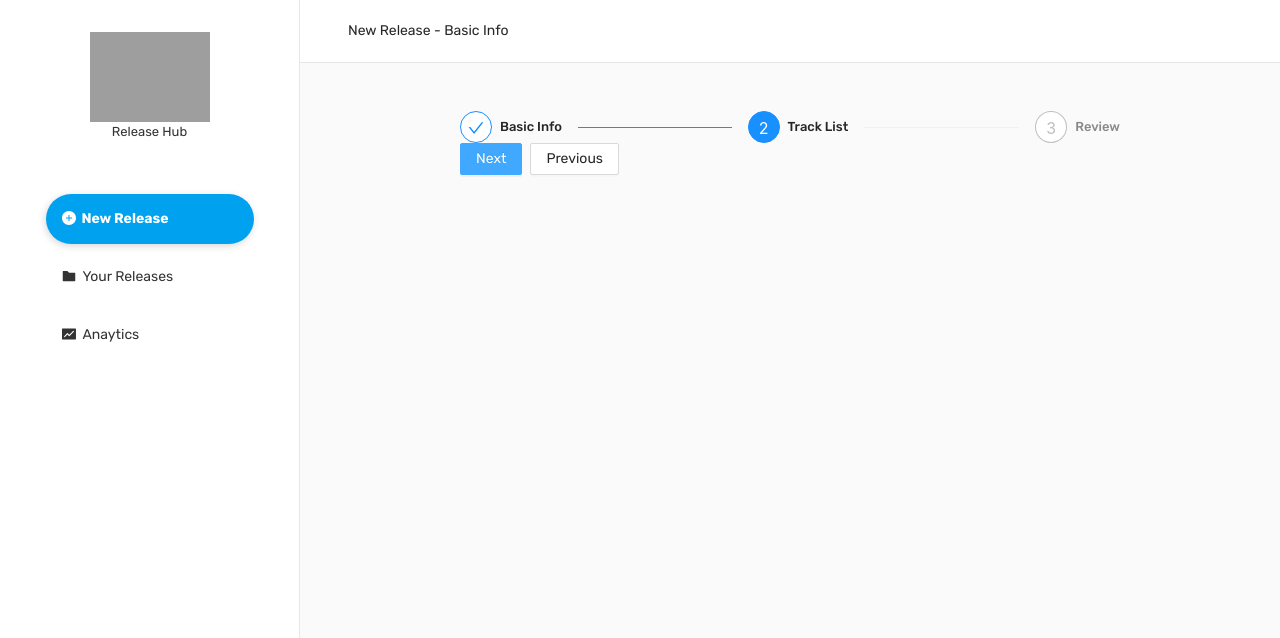
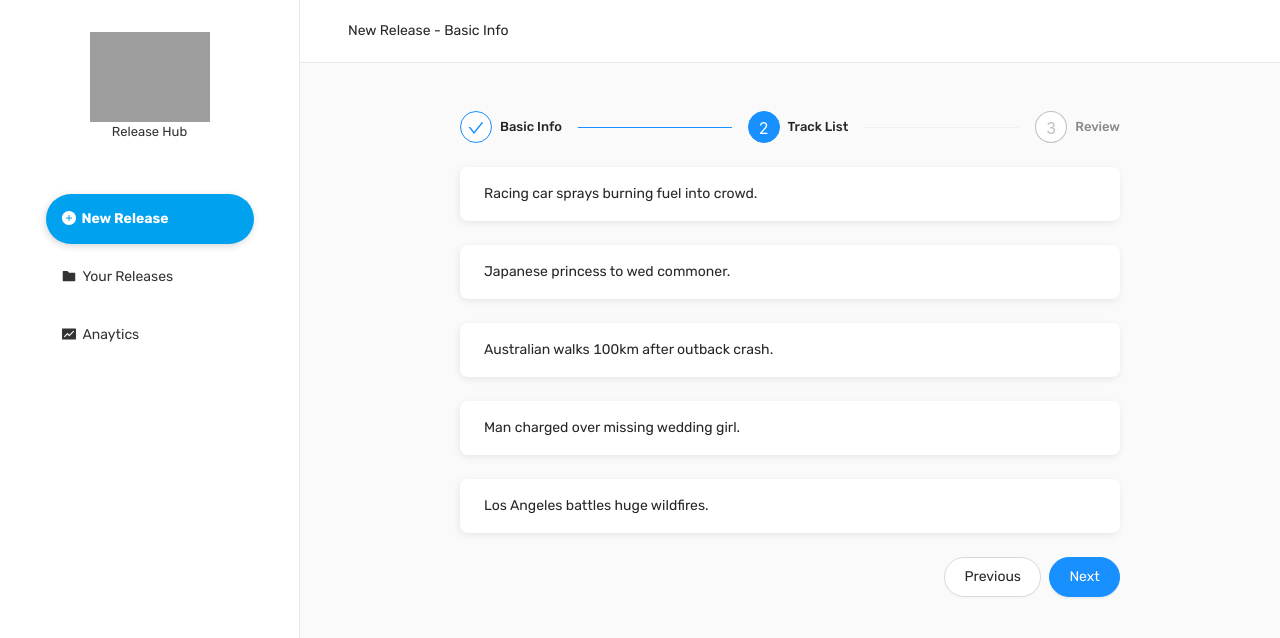
Before and after one commit to SivasubramanianE/rayapp-admin-frontend, a React (Create React App) app: page / in a window 1280 px wide. Both pictures are taken after a click on the button "Next". Shown: the top 638 px of the page. Built offline with nearby package versions, Linux system fonts and the light colour scheme; grey boxes are pictures that could not be loaded.

Commit message:
- Form fixes.

```diff
--- a/src/components/NewRelease/BasicInfoForm/index.js
+++ b/src/components/NewRelease/BasicInfoForm/index.js
@@ -194,8 +194,12 @@ export default function BasicInfoForm({ nextStep }) {
           </Form.Item>
 
           <Form.Item {...tailLayout}>
-            <PrimaryButton type="primary" htmlType="submit" className="submit-btn">
-              Submit
+            <PrimaryButton
+              type="primary"
+              /* htmlType="submit" */ className="submit-btn"
+              onClick={nextStep}
+            >
+              Next
             </PrimaryButton>
           </Form.Item>
         </Form>
--- /dev/null
+++ b/src/components/NewRelease/TrackList/index.js
@@ -0,0 +1,23 @@
+import React from "react";
+import { List } from "antd";
+import { TrackListWrapper } from "./styles";
+
+const data = [
+  "Racing car sprays burning fuel into crowd.",
+  "Japanese princess to wed commoner.",
+  "Australian walks 100km after outback crash.",
+  "Man charged over missing wedding girl.",
+  "Los Angeles battles huge wildfires.",
+];
+
+export default function TrackList() {
+  return (
+    <TrackListWrapper>
+      <List
+        size="large"
+        dataSource={data}
+        renderItem={(item) => <List.Item>{item}</List.Item>}
+      />
+    </TrackListWrapper>
+  );
+}
--- /dev/null
+++ b/src/components/NewRelease/TrackList/styles.js
@@ -0,0 +1,16 @@
+import styled from "styled-components";
+import theme from "../../../styles/theme";
+
+export const TrackListWrapper = styled.div`
+  height: 100%;
+  width: 100%;
+  margin-top: 1rem;
+
+  .ant-list-item {
+    background-color: ${theme.colors.surface};
+    border: none;
+    margin: 1.5rem 0;
+    border-radius: 8px;
+    box-shadow: -1px 2px 8px -1px rgb(0 0 0 / 10%);
+  }
+`;
--- a/src/components/NewRelease/index.js
+++ b/src/components/NewRelease/index.js
@@ -2,6 +2,8 @@ import React from "react";
 import { Steps, Button, message } from "antd";
 import { StepperFormWrapper } from "./styles";
 import BasicInfoForm from "./BasicInfoForm";
+import TrackList from "./TrackList";
+import { PrimaryButton } from "../common-components/PrimaryButton/styles";
 
 const { Step } = Steps;
 
@@ -40,25 +42,26 @@ export default function NewRelease() {
       </Steps>
       <div className="steps-content">
         {current === 0 && <BasicInfoForm nextStep={next} />}
+        {current === 1 && <TrackList />}
       </div>
       <div className="steps-action">
-        {current < steps.length - 1 && (
-          <Button type="primary" onClick={() => next()}>
+        {current > 0 && (
+          <PrimaryButton style={{ margin: "0 8px" }} onClick={() => prev()}>
+            Previous
+          </PrimaryButton>
+        )}
+        {current > 0 && current < steps.length - 1 && (
+          <PrimaryButton type="primary" onClick={() => next()}>
             Next
-          </Button>
+          </PrimaryButton>
         )}
         {current === steps.length - 1 && (
-          <Button
+          <PrimaryButton
             type="primary"
             onClick={() => message.success("Processing complete!")}
           >
-            Done
-          </Button>
-        )}
-        {current > 0 && (
-          <Button style={{ margin: "0 8px" }} onClick={() => prev()}>
-            Previous
-          </Button>
+            Publish
+          </PrimaryButton>
         )}
       </div>
     </StepperFormWrapper>
--- a/src/components/NewRelease/styles.js
+++ b/src/components/NewRelease/styles.js
@@ -2,23 +2,25 @@ import styled from "styled-components";
 import theme from "../../styles/theme";
 
 export const StepperFormWrapper = styled.div`
-height:100%;
-width:100%;
-padding:3rem 10rem;
+  height: 100%;
+  width: 100%;
+  padding: 3rem 10rem;
 
-.ant-steps-item-content{
-    display:inline-flex;
-    align-items:center;
+  .ant-steps-item-content {
+    display: inline-flex;
+    align-items: center;
 
-    .ant-steps-item-title{
-        font-size:small;
-        font-weight:500;
+    .ant-steps-item-title {
+      font-size: small;
+      font-weight: 500;
     }
-}
+  }
 
+  .steps-action {
+    float: right;
+  }
 
-
-${theme.media.mobile}, ${theme.media.portrait} {
-    padding:3rem 1rem;
-}
-`
+  ${theme.media.mobile}, ${theme.media.portrait} {
+    padding: 3rem 1rem;
+  }
+`;
--- a/src/components/common-components/PrimaryButton/styles.js
+++ b/src/components/common-components/PrimaryButton/styles.js
@@ -5,7 +5,7 @@ import theme from "../../../styles/theme";
 export const PrimaryButton = styled(Button)`
   padding: 1.2rem;
   border-radius: ${theme.button.borderRadius};
-  display: flex;
+  display: inline-flex;
   align-items: center;
   justify-content: center;
 `;
```
